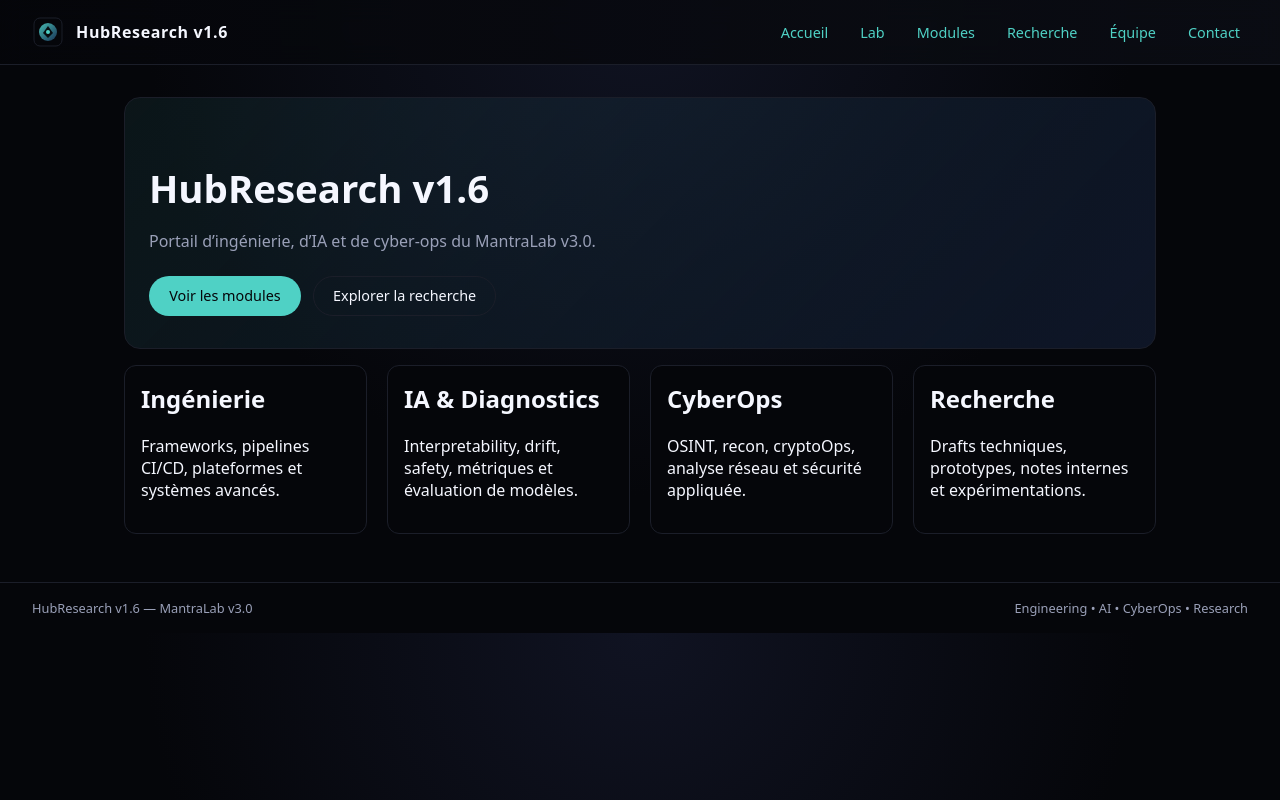
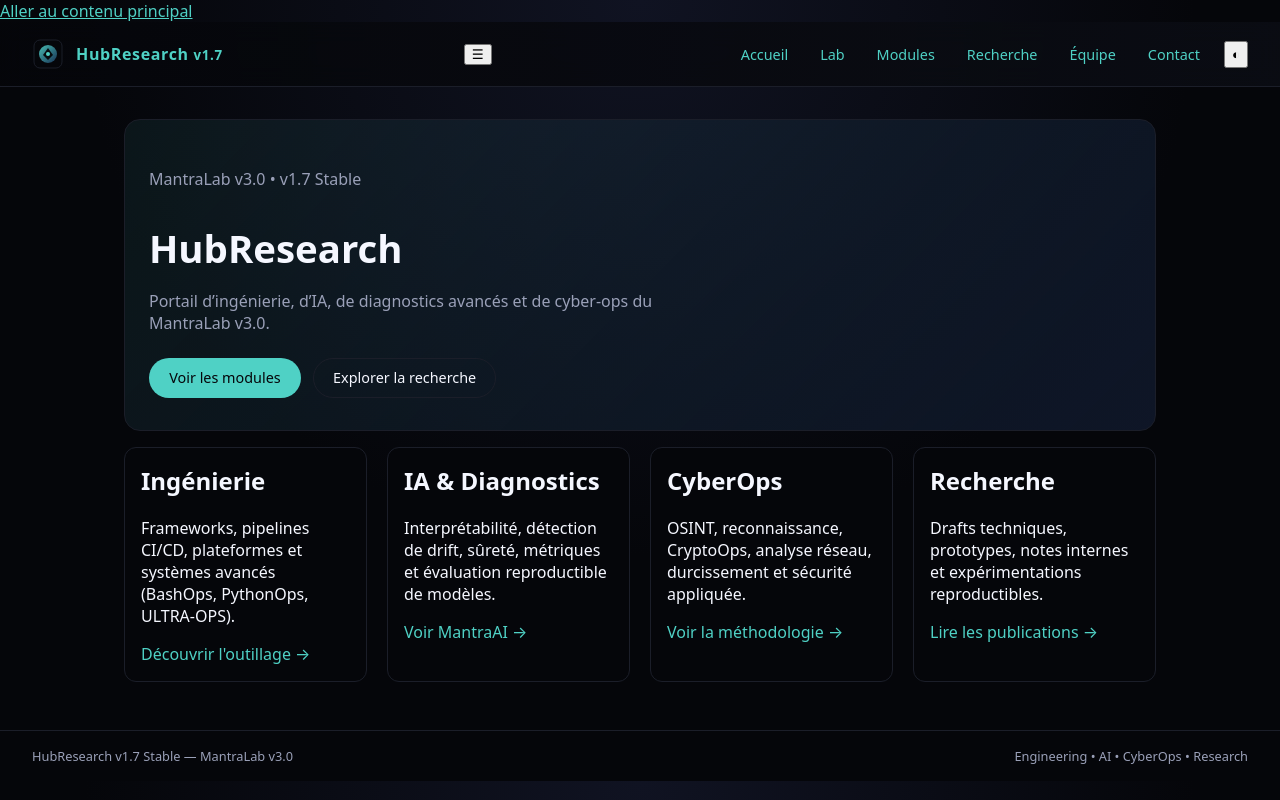
Before and after one commit to teremuhamblin/HubResearch, a plain HTML site: page index.html in a window 1280 px wide. Drawn offline with Linux system fonts and the light colour scheme.

Commit message:
Update index.html

```diff
--- a/index.html
+++ b/index.html
@@ -2,59 +2,94 @@
 <html lang="fr">
 <head>
   <meta charset="utf-8" />
-  <title>HubResearch v1.6 — Accueil</title>
-  <meta name="viewport" content="width=device-width,initial-scale=1" />
-  <link rel="stylesheet" href="/style.css" />
-  <script type="module" src="/main.js"></script>
+  <meta name="viewport" content="width=device-width, initial-scale=1" />
+  <meta name="color-scheme" content="dark light" />
+  <meta name="theme-color" content="#0b1120" />
+
+  <title>HubResearch v1.7 Stable — Accueil | MantraLab v3.0</title>
+  <meta name="description" content="Portail d’ingénierie, d’intelligence artificielle, de diagnostics de modèles et de cyber-ops du MantraLab v3.0." />
+
+  <!-- OpenGraph (aperçu propre lors du partage de lien) -->
+  <meta property="og:type" content="website" />
+  <meta property="og:title" content="HubResearch v1.7 Stable — MantraLab v3.0" />
+  <meta property="og:description" content="Portail d’ingénierie, d’IA et de cyber-ops : frameworks, diagnostics de modèles et notes de recherche." />
+  <meta property="og:image" content="./hubresearch-logo.svg" />
+
+  <!-- Sécurité côté client -->
+  <meta http-equiv="Content-Security-Policy" content="default-src 'self'; img-src 'self' data:; style-src 'self' 'unsafe-inline'; script-src 'self'; base-uri 'self'; form-action 'self' mailto:;" />
+  <meta name="referrer" content="strict-origin-when-cross-origin" />
+
+  <link rel="icon" href="./hubresearch-logo.svg" type="image/svg+xml" />
+  <link rel="stylesheet" href="./style.css" />
+  <script type="module" src="./main.js"></script>
 </head>
 <body data-page="index">
+  <a class="skip-link" href="#main-content">Aller au contenu principal</a>
+
   <header class="hr-header">
-    <div class="hr-logo">
-      <img src="/public/hubresearch-logo.svg" alt="HubResearch Logo" />
-      <span>HubResearch v1.6</span>
-    </div>
-    <nav class="hr-nav">
-      <a href="/index.html">Accueil</a>
-      <a href="/lab.html">Lab</a>
-      <a href="/modules.html">Modules</a>
-      <a href="/research.html">Recherche</a>
-      <a href="/team.html">Équipe</a>
-      <a href="/contact.html">Contact</a>
+    <a class="hr-logo" href="./index.html" aria-label="HubResearch — Retour à l'accueil">
+      <img src="./hubresearch-logo.svg" alt="" width="32" height="32" />
+      <span>HubResearch <small class="hr-version">v1.7</small></span>
+    </a>
+
+    <button
+      class="hr-nav-toggle"
+      type="button"
+      aria-expanded="false"
+      aria-controls="primary-nav"
+      aria-label="Ouvrir le menu de navigation"
+    >
+      ☰
+    </button>
+
+    <nav id="primary-nav" class="hr-nav" aria-label="Navigation principale">
+      <a href="./index.html" aria-current="page">Accueil</a>
+      <a href="./lab.html">Lab</a>
+      <a href="./modules.html">Modules</a>
+      <a href="./research.html">Recherche</a>
+      <a href="./team.html">Équipe</a>
+      <a href="./contact.html">Contact</a>
+      <button id="theme-toggle" class="hr-theme-btn" type="button" aria-label="Changer de thème">◐</button>
     </nav>
   </header>
 
-  <main class="hr-main">
-    <section class="hr-hero">
-      <h1>HubResearch v1.6</h1>
-      <p>Portail d’ingénierie, d’IA et de cyber‑ops du MantraLab v3.0.</p>
+  <main id="main-content" class="hr-main">
+    <section class="hr-hero" aria-labelledby="hero-title">
+      <p class="hr-badge">MantraLab v3.0 • v1.7 Stable</p>
+      <h1 id="hero-title">HubResearch</h1>
+      <p>Portail d’ingénierie, d’IA, de diagnostics avancés et de cyber‑ops du MantraLab v3.0.</p>
       <div class="hr-hero-actions">
-        <a class="btn primary" href="/modules.html">Voir les modules</a>
-        <a class="btn secondary" href="/research.html">Explorer la recherche</a>
+        <a class="btn primary" href="./modules.html">Voir les modules</a>
+        <a class="btn secondary" href="./research.html">Explorer la recherche</a>
       </div>
     </section>
 
-    <section class="hr-grid">
-      <article>
+    <section class="hr-grid" aria-label="Axes principaux de recherche">
+      <article class="hr-card">
         <h2>Ingénierie</h2>
-        <p>Frameworks, pipelines CI/CD, plateformes et systèmes avancés.</p>
+        <p>Frameworks, pipelines CI/CD, plateformes et systèmes avancés (BashOps, PythonOps, ULTRA‑OPS).</p>
+        <a class="hr-card-link" href="./modules.html">Découvrir l'outillage →</a>
       </article>
-      <article>
-        <h2>IA & Diagnostics</h2>
-        <p>Interpretability, drift, safety, métriques et évaluation de modèles.</p>
+      <article class="hr-card">
+        <h2>IA &amp; Diagnostics</h2>
+        <p>Interprétabilité, détection de drift, sûreté, métriques et évaluation reproductible de modèles.</p>
+        <a class="hr-card-link" href="./modules.html">Voir MantraAI →</a>
       </article>
-      <article>
+      <article class="hr-card">
         <h2>CyberOps</h2>
-        <p>OSINT, recon, cryptoOps, analyse réseau et sécurité appliquée.</p>
+        <p>OSINT, reconnaissance, CryptoOps, analyse réseau, durcissement et sécurité appliquée.</p>
+        <a class="hr-card-link" href="./lab.html">Voir la méthodologie →</a>
       </article>
-      <article>
+      <article class="hr-card">
         <h2>Recherche</h2>
-        <p>Drafts techniques, prototypes, notes internes et expérimentations.</p>
+        <p>Drafts techniques, prototypes, notes internes et expérimentations reproductibles.</p>
+        <a class="hr-card-link" href="./research.html">Lire les publications →</a>
       </article>
     </section>
   </main>
 
   <footer class="hr-footer">
-    <span>HubResearch v1.6 — MantraLab v3.0</span>
+    <span>HubResearch v1.7 Stable — MantraLab v3.0</span>
     <span>Engineering • AI • CyberOps • Research</span>
   </footer>
 </body>
```
